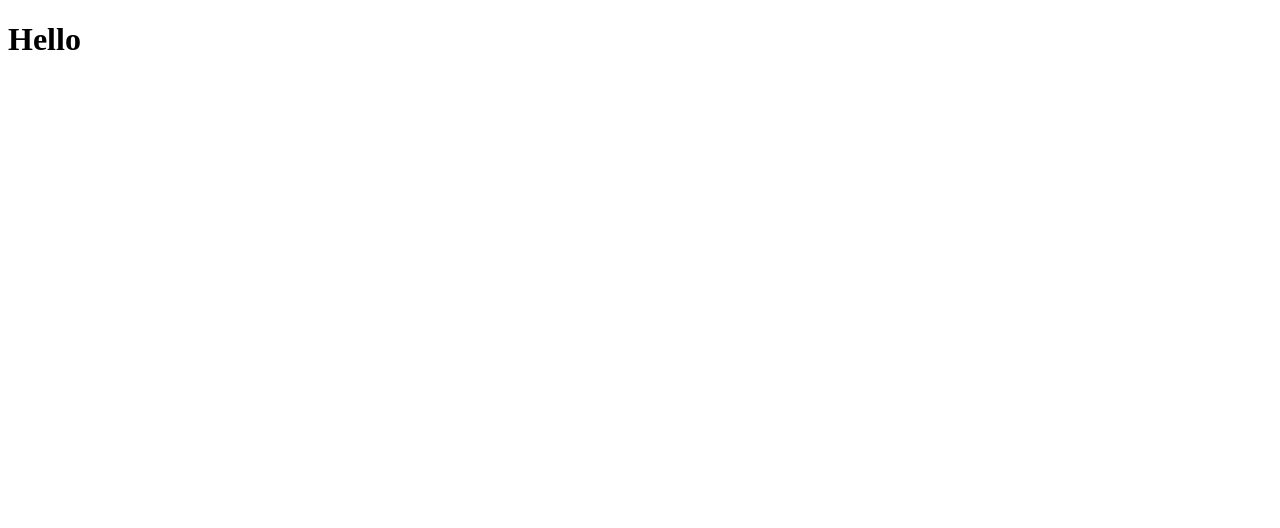
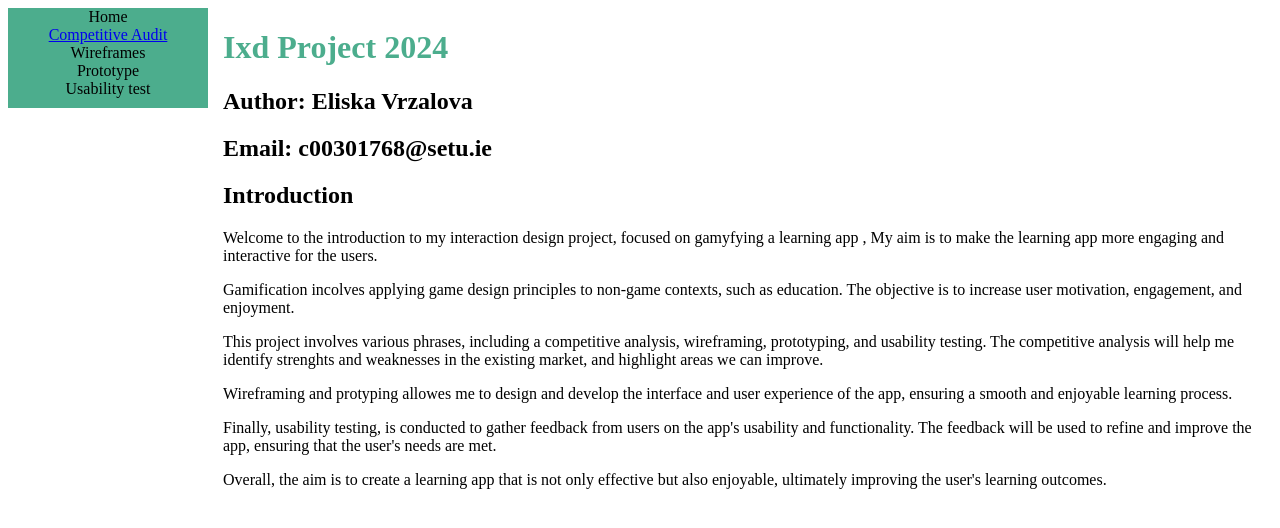
Before and after one commit to KenPowerClassroom/ixd-project-2024-EliskaVrzalova, a plain HTML site: page index.html in a window 1280 px wide. Drawn offline with Linux system fonts and the light colour scheme.

```diff
--- a/index.html
+++ b/index.html
@@ -1,9 +1,47 @@
 <!DOCTYPE html>
 <html>
+    <link rel="stylesheet" tzypes="text/css" href="./style.css"/>
 <body>
 
-<h1>Hello</h1>
+<div id="nav">
 
+<div>Home</div>
+<div><a href=ca.html>Competitive Audit</a> </div>
+<div>Wireframes</div>
+<div>Prototype</div>
+<div>Usability test</div>
+</div>
 
+<div>
+<h1> Ixd Project 2024</h1>
+<h2>Author: Eliska Vrzalova</h2>
+<h2>Email: c00301768@setu.ie</h2>
+<h2> Introduction</h2>
+<p>
+    Welcome to the introduction to my interaction design project, focused on gamyfying a learning app
+    , My aim is to make the learning app more engaging and interactive for the users.
+</p>
+<p>
+    Gamification incolves applying game design principles to non-game contexts, such as education.
+    The objective is to increase user motivation, engagement, and enjoyment.
+</p>
+<p>
+    This project involves various phrases, including a competitive analysis, wireframing, prototyping,
+    and usability testing. The competitive analysis will help me identify strenghts and weaknesses in the
+    existing market, and highlight areas we can improve.
+</p>
+<p>
+    Wireframing and protyping allowes me to design and develop the interface and user experience of the app,
+    ensuring a smooth and enjoyable learning process.
+</p>
+<p>
+    Finally, usability testing, is conducted to gather feedback from users on the app's usability and functionality.
+    The feedback will be used to refine and improve the app, ensuring that the user's needs are met.
+</p>
+<p>
+    Overall, the aim is to create a learning app that is not only effective but also enjoyable, ultimately
+    improving the user's learning outcomes.
+</p>
+</div>
 </body>
 </html>
--- /dev/null
+++ b/style.css
@@ -0,0 +1,13 @@
+h1{
+    color:#4cad8d
+}
+body{
+    display:flex;
+}
+#nav{
+    min-width:200px;
+    background-color : #4cad8d ;
+    text-align: center;
+    height: 100px;
+    margin-right:15px;
+}
```
Also changed, not shown: ca.html (added, +26 -0 lines).
